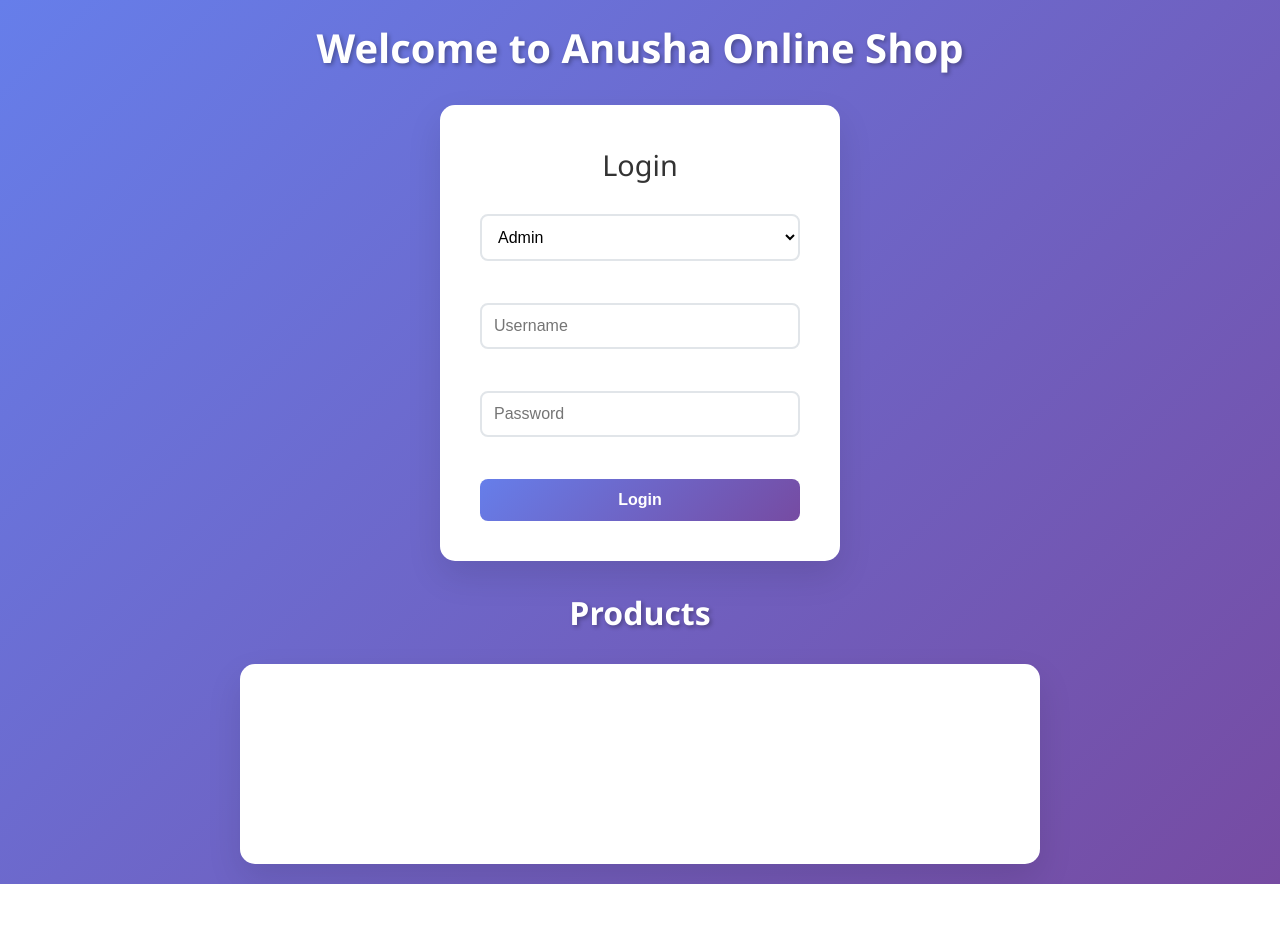
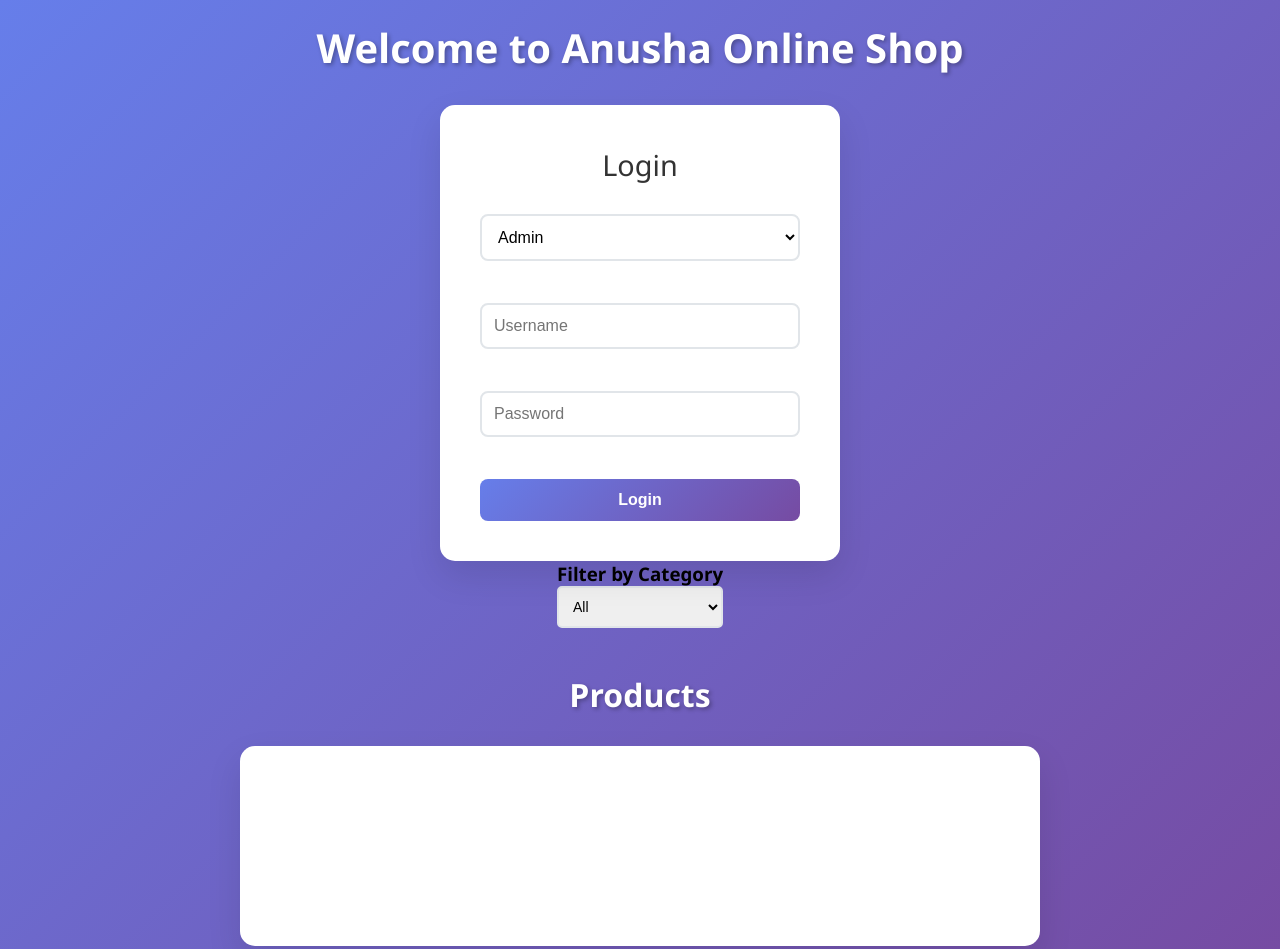
Before and after one commit to bibek53474/product-shop, a plain HTML site: page index.html in a window 1280 px wide. Shown: the top 949 px of the page. Before the commit the page ends 884 px from the top, so only its background shows below. Drawn offline with Linux system fonts and the light colour scheme.

Commit message:
Update index.html

```diff
--- a/index.html
+++ b/index.html
@@ -2,7 +2,7 @@
 <html lang="en">
 <head>
   <meta charset="UTF-8">
-  <title>Product Shop with Roles</title>
+  <title>Product Shop with Categories</title>
   <link rel="stylesheet" href="style.css">
 </head>
 <body>
@@ -20,24 +20,41 @@
     <button onclick="login()">Login</button>
   </div>
 
-  <!-- Commission Agreement (Seller Only) -->
+  <!-- Seller Agreement -->
   <div id="commission-area" style="display:none;">
     <input type="checkbox" id="agree-commission">
     <label for="agree-commission">
-I agree to pay a 5% commission to the developer. The first payment from the buyer will be made directly to the developer, who will then transfer the remaining amount to me after deducting the commission.
+      I agree to pay a 5% commission to the developer. The first payment from the buyer will be made directly to the developer, who will then transfer the remaining amount to me after deducting the commission.
     </label><br><br>
     <button onclick="proceedAsSeller()">Proceed</button>
   </div>
 
-  <!-- Admin/Seller Controls -->
+  <!-- Upload Area -->
   <div id="admin-controls" style="display:none;">
     <button onclick="showProductForm()">Add Product</button>
     <div id="form-area"></div>
   </div>
 
+  <!-- Category Filter -->
+  <div id="category-filter">
+    <h3>Filter by Category</h3>
+    <select id="categorySelect" onchange="filterByCategory()">
+      <option value="all">All</option>
+      <option value="Toner">Toner</option>
+      <option value="Serum">Serum</option>
+      <option value="Snail Mucin">Snail Mucin</option>
+      <option value="Moisturiser">Moisturiser</option>
+      <option value="Sunscreen">Sunscreen</option>
+      <option value="Eye Cream">Eye Cream</option>
+      <option value="Retinal Serum">Retinal Serum</option>
+      <option value="Cleansing Oil">Cleansing Oil</option>
+      <option value="Cleansing Foam">Cleansing Foam</option>
+    </select>
+  </div>
+
   <h2>Products</h2>
   <div id="product-list"></div>
 
-  <script src="script.js?v=2"></script>
+  <script src="script.js?v=4"></script>
 </body>
 </html>
```
